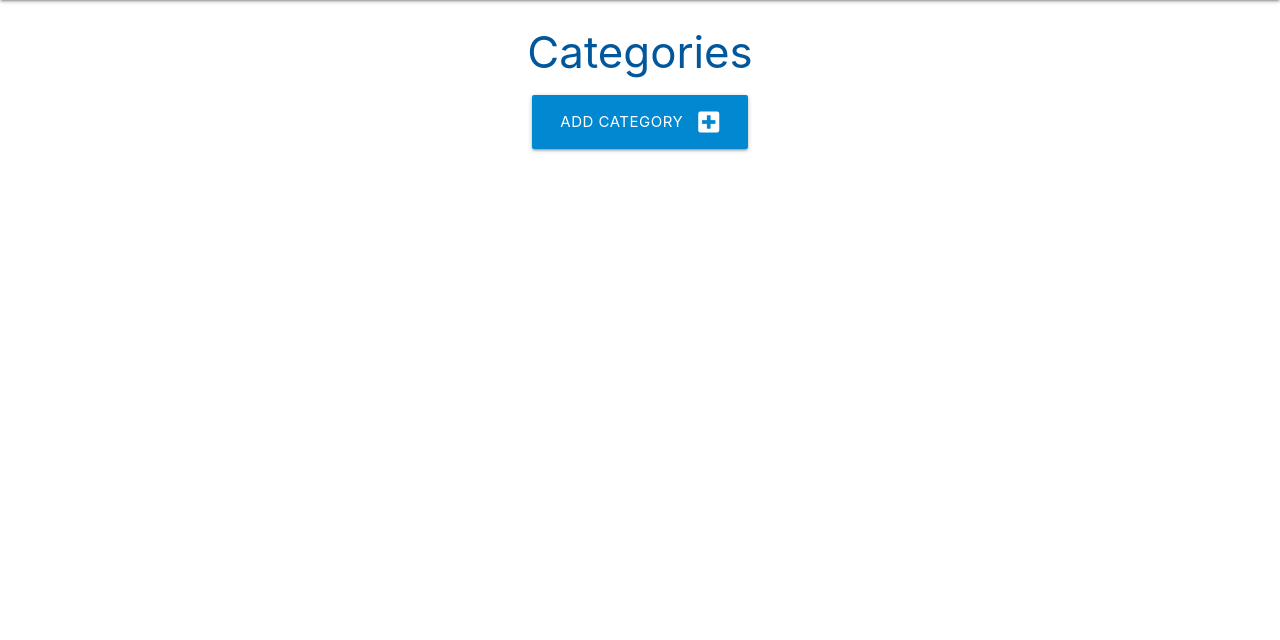
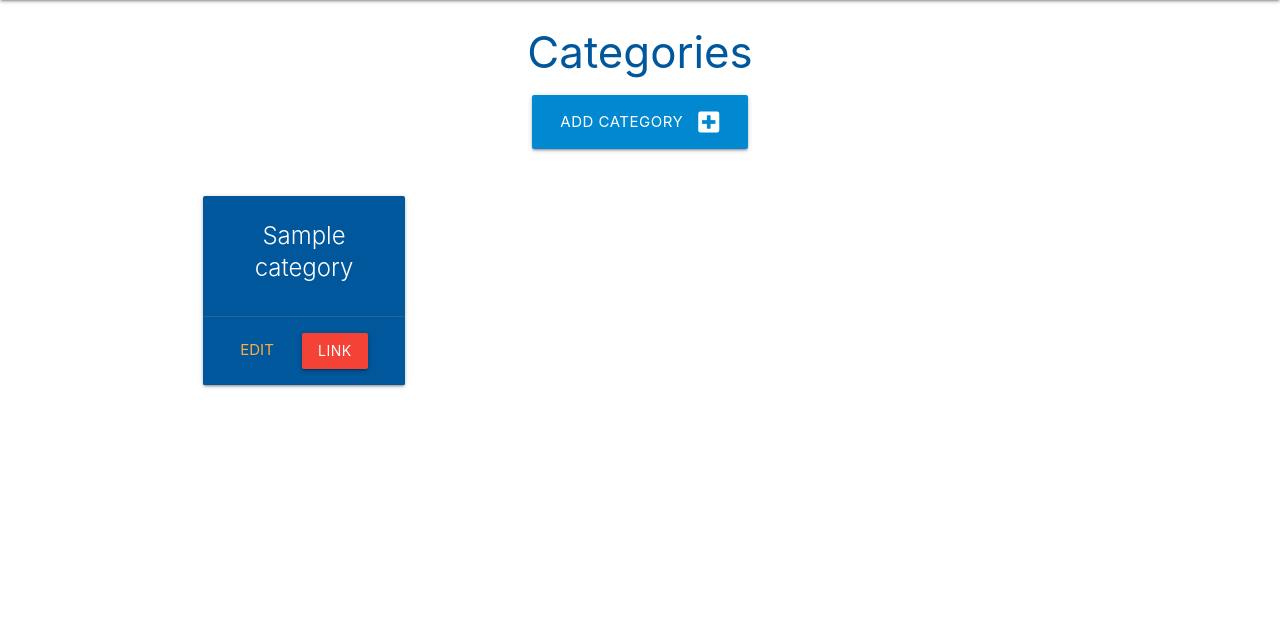
Before and after one commit to JMcbeath1966/to-do-list-jm, a Flask app: template taskmanager/templates/categories.html in a window 1280 px wide. Shown: the part 64-704 px from the top of the page. Run offline with Flask 3, Linux system fonts and the light colour scheme; the template is opened without the code that fills it: most values are stand-ins (such as "Sample title", 1, 10 or a date in 2020).

Commit message:
Update route, base an categories templates

```diff
--- a/taskmanager/routes.py
+++ b/taskmanager/routes.py
@@ -10,8 +10,9 @@ def home():
 
 
 @app.route("/categories")
-def catergories():
-    return render_template("categories.html")
+def categories():
+    categories = list(Category.query.order_by(Category.category_name).all())
+    return render_template("categories.html, categories=categories")
 
 
 @app.route("/add_category", methods=["GET", "POST"])
--- a/taskmanager/templates/base.html
+++ b/taskmanager/templates/base.html
@@ -25,7 +25,7 @@
             <ul class="right hide-on-med-and-down">
                 <li><a href="{{ url_for('home') }}">Home</a></li>
                 <li><a href="">New Task</a></li>
-                <li><a href="{{ url_for('catergories') }}">Categories</a></li>
+                <li><a href="{{ url_for('categories') }}">Categories</a></li>
             </ul>
             </div>
         </nav>
@@ -34,7 +34,7 @@
         <ul class="sidenav" id="mobile-demo">
             <li><a href="{{ url_for('home') }}">Home</a></li>
             <li><a href="">New Task</a></li>
-            <li><a href="{{ url_for('catergories') }}">Categories</a></li>
+            <li><a href="{{ url_for('categories') }}">Categories</a></li>
         </ul>
     </header>
 
--- a/taskmanager/templates/categories.html
+++ b/taskmanager/templates/categories.html
@@ -11,4 +11,21 @@
     </div>
 </div>
 
+<div class="row">
+    {% for category in catagories %}
+    <div class="col s12 m6 l3">
+      <div class="card light-blue darken-4 center-align">
+        <div class="card-content white-text">
+          <span class="card-title">{{ (category.category_name) }}</span>
+        </div>
+        <div class="card-action">
+          <a href="#" classs="btn green accent-4">Edit</a>
+          <a href="#" class="btn red">Link</a>
+        </div>
+      </div>
+    </div>
+    {% endfor %}
+</div>
+
+
 {% endblock %}
```
